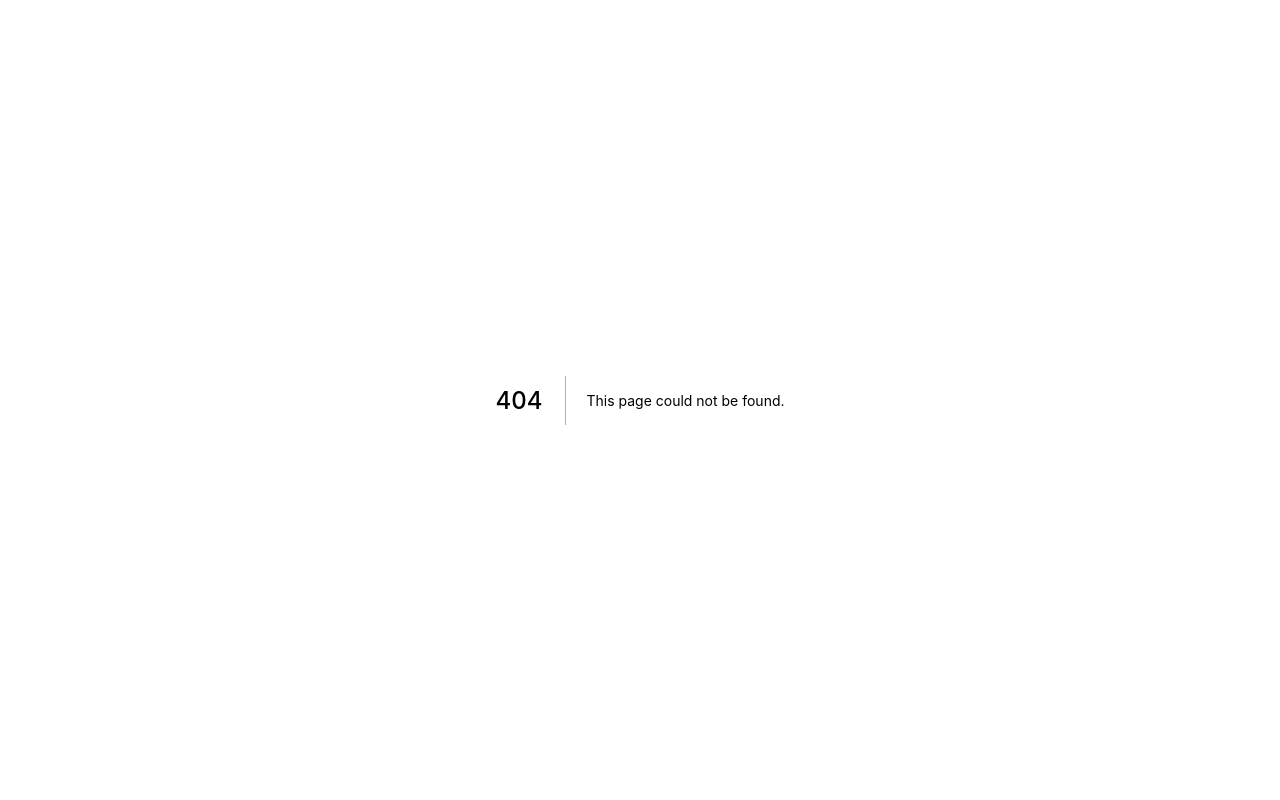
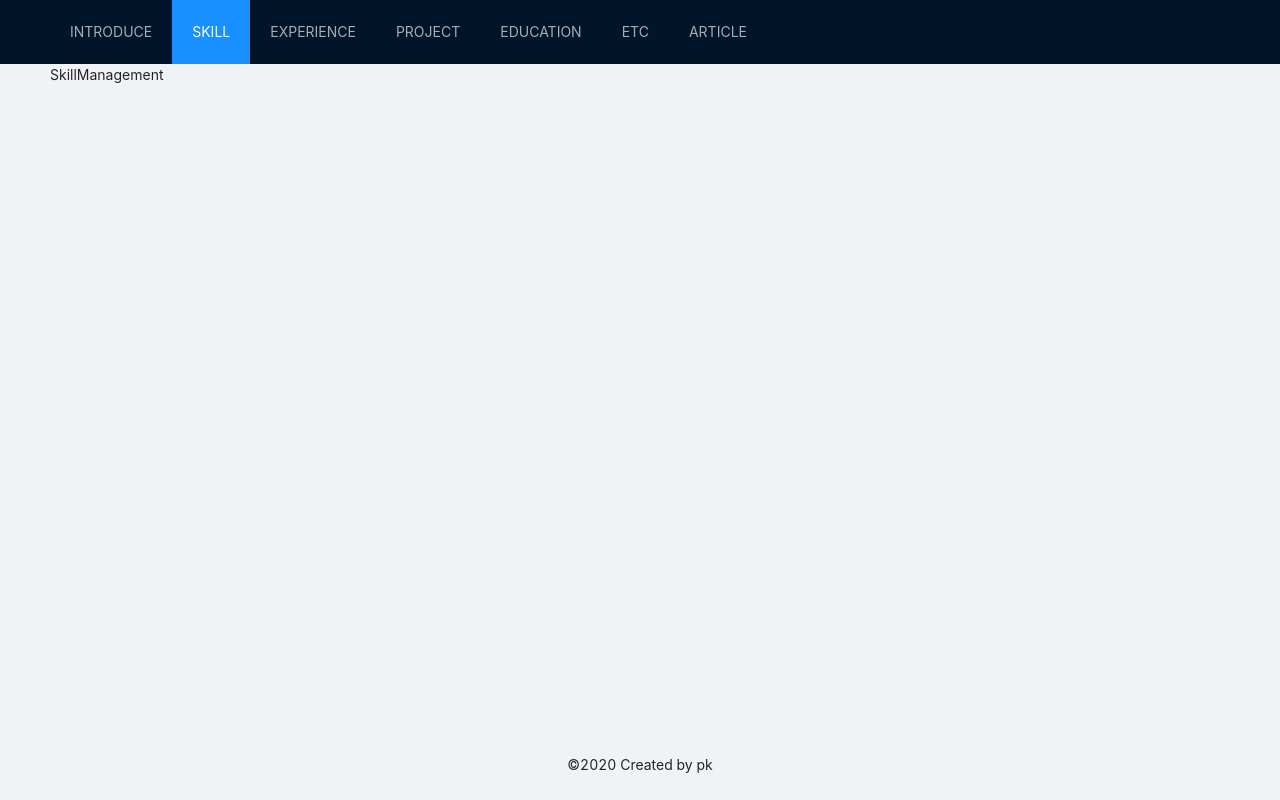
Before and after one commit to parkoon/resume-kit, a Next.js app: page /admin/skill in a window 1280 px wide. Before the commit this address had no page. Built offline with nearby package versions, Linux system fonts and the light colour scheme.

Commit message:
feat: implement admin file structure

```diff
--- a/pages/_app.tsx
+++ b/pages/_app.tsx
@@ -1,7 +1,15 @@
+import 'antd/dist/antd.css'
+
 import type { AppProps } from 'next/app'
+import { GlobalStyle } from '@Shared/styles'
 
 function ResumeApp({ Component, pageProps }: AppProps) {
-  return <Component {...pageProps} />
+  return (
+    <>
+      <GlobalStyle />
+      <Component {...pageProps} />
+    </>
+  )
 }
 
 export default ResumeApp
--- /dev/null
+++ b/pages/admin/skill.tsx
@@ -0,0 +1,7 @@
+import AdminLayout from '@Admin/components/AdminLayout'
+
+function SkillManagement() {
+  return <AdminLayout>SkillManagement</AdminLayout>
+}
+
+export default SkillManagement
--- /dev/null
+++ b/src/admin/components/AdminLayout/index.tsx
@@ -0,0 +1,36 @@
+import React from 'react'
+import { Layout, Menu } from 'antd'
+import moment from 'moment'
+import { Footer, Header, Content } from 'antd/lib/layout/layout'
+import { useRouter } from 'next/dist/client/router'
+
+const NAV_ITEMS = ['introduce', 'skill', 'experience', 'project', 'education', 'etc', 'article']
+
+type AdminLayoutProps = {
+  children: React.ReactNode
+}
+function AdminLayout({ children }: AdminLayoutProps) {
+  const router = useRouter()
+
+  console.log()
+  return (
+    <Layout style={{ height: '100%' }}>
+      <Header>
+        <div className="logo" />
+        <Menu theme="dark" mode="horizontal" defaultSelectedKeys={[router.pathname.split('/')[2]]}>
+          {NAV_ITEMS.map((item) => (
+            <Menu.Item key={item} onClick={() => router.push(item)}>
+              {item.toUpperCase()}
+            </Menu.Item>
+          ))}
+        </Menu>
+      </Header>
+      <Content style={{ padding: '0 50px' }}>
+        <div className="site-layout-content">{children}</div>
+      </Content>
+      <Footer style={{ textAlign: 'center' }}>©{moment().format('YYYY')} Created by pk</Footer>
+    </Layout>
+  )
+}
+
+export default AdminLayout
```
Also changed, not shown: pages/admin/article.tsx (added, +7 -0 lines), pages/admin/education.tsx (added, +7 -0 lines), pages/admin/etc.tsx (added, +7 -0 lines), pages/admin/experience.tsx (added, +7 -0 lines), pages/admin/introduce.tsx (added, +7 -0 lines), pages/admin/project.tsx (added, +7 -0 lines).
